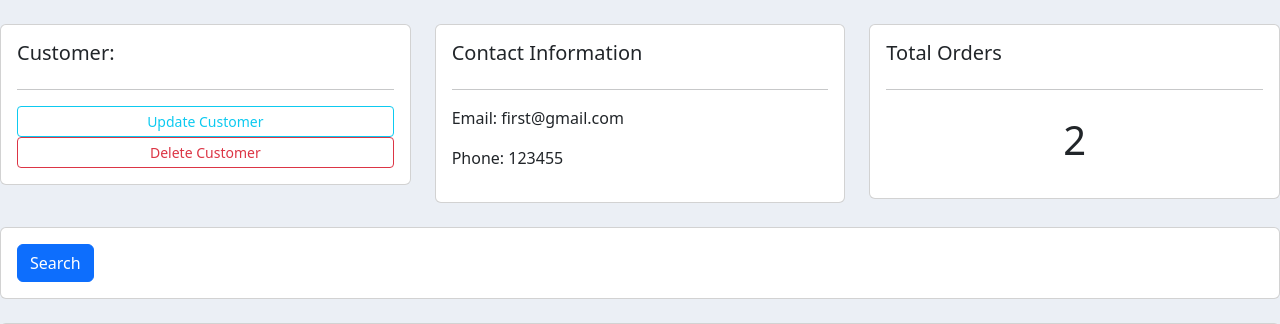
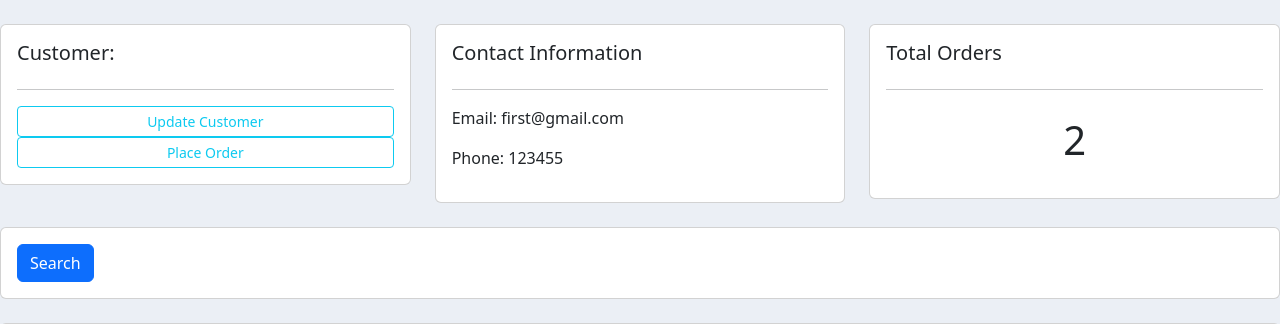
Before and after one commit to aceyiyuan/Djangotest, a Django app: page /customer/1 in a window 1280 px wide. Shown: the part 56-380 px from the top of the page. Run offline with Django 3.2, Linux system fonts and the light colour scheme; data comes from the database, SQL or seed files in the repository; both versions use the stored data as it was after the commit.

Commit message:
create object with parent object attached to it"

```diff
--- a/accounts/templates/accounts/customer.html
+++ b/accounts/templates/accounts/customer.html
@@ -10,7 +10,8 @@
 			<h5>Customer:</h5>
 			<hr>
 			<a class="btn btn-outline-info  btn-sm btn-block" href="">Update Customer</a>
-			<a class="btn btn-outline-danger  btn-sm btn-block" href="">Delete Customer</a>
+
+			<a class="btn btn-outline-info  btn-sm btn-block" href="{% url 'create_order' customer.id %}">Place Order</a>
 
 		</div>
 	</div>
--- a/accounts/templates/accounts/dashboard.html
+++ b/accounts/templates/accounts/dashboard.html
@@ -35,7 +35,7 @@
 		<h5>LAST 5 ORDERS</h5>
 		<hr>
 		<div class="card card-body">
-			<a class="btn btn-primary  btn-sm btn-block" href="{% url 'create_order' %}">Create Order</a>
+
 			<table class="table table-sm">
 				<tr>
 					<th>Product</th>
--- a/accounts/urls.py
+++ b/accounts/urls.py
@@ -6,7 +6,7 @@ urlpatterns = [
     path('', views.home, name="home"),
     path('products/', views.products, name="products"),
     path('customer/<int:pk>', views.customer, name="customer"),
-    path('create_order/', views.createOrder, name="create_order"),
+    path('create_order/<int:pk>', views.createOrder, name="create_order"),
     path('update_order/<int:pk>', views.updateOrder, name="update_order"),
     path('delete_order/<int:pk>', views.deleteOrder, name="delete_order")
 
--- a/accounts/views.py
+++ b/accounts/views.py
@@ -1,6 +1,7 @@
 from django.shortcuts import render,redirect
 from .models import *
-from django.template import RequestContext
+#from django.template import RequestContext
+from django.forms import inlineformset_factory
 
 # Create your views here.
 from django.http import HttpResponse
@@ -28,20 +29,28 @@ def customer(request,pk):
     context={'customer':customer,'orders':orders,'orders_count':orders_count}
     return render(request,'accounts/customer.html',context)
 
-def createOrder(request):
-    form=OrderForm()
+def createOrder(request,pk):
+    OrderFormSet=inlineformset_factory(Customer, Order, fields=('product','status'),extra=10)
+    customer=Customer.objects.get(id=pk)
+    #form=OrderForm(initial={'customer':customer})
+    formset=OrderFormSet(queryset=Order.objects.none(),instance=customer)
     if request.method=="POST":
         #print('printing post:',request.POST)
-        form=OrderForm(request.POST)
-        if form.is_valid():
-            form.save()
+        #form=OrderForm(request.POST)
+        #if form.is_valid():
+            #form.save()
+        formset=OrderFormSet(request.POST, instance=customer)
+        if formset.is_valid():
+            formset.save()
             return  redirect('/')
-    context={'form':form}
+    #context={'form':form}
+    context={'formset':formset}
     return render(request,'accounts/order_form.html',context)
 
 def updateOrder(request,pk):
     order=Order.objects.get(id=pk)
     form=OrderForm(instance=order)
+
     if request.method=="POST":
         #print('printing post:',request.POST)
         form=OrderForm(request.POST,instance=order)
```
Also changed, not shown: accounts/templates/accounts/order_form.html (+6 -1 lines), db.sqlite3.
